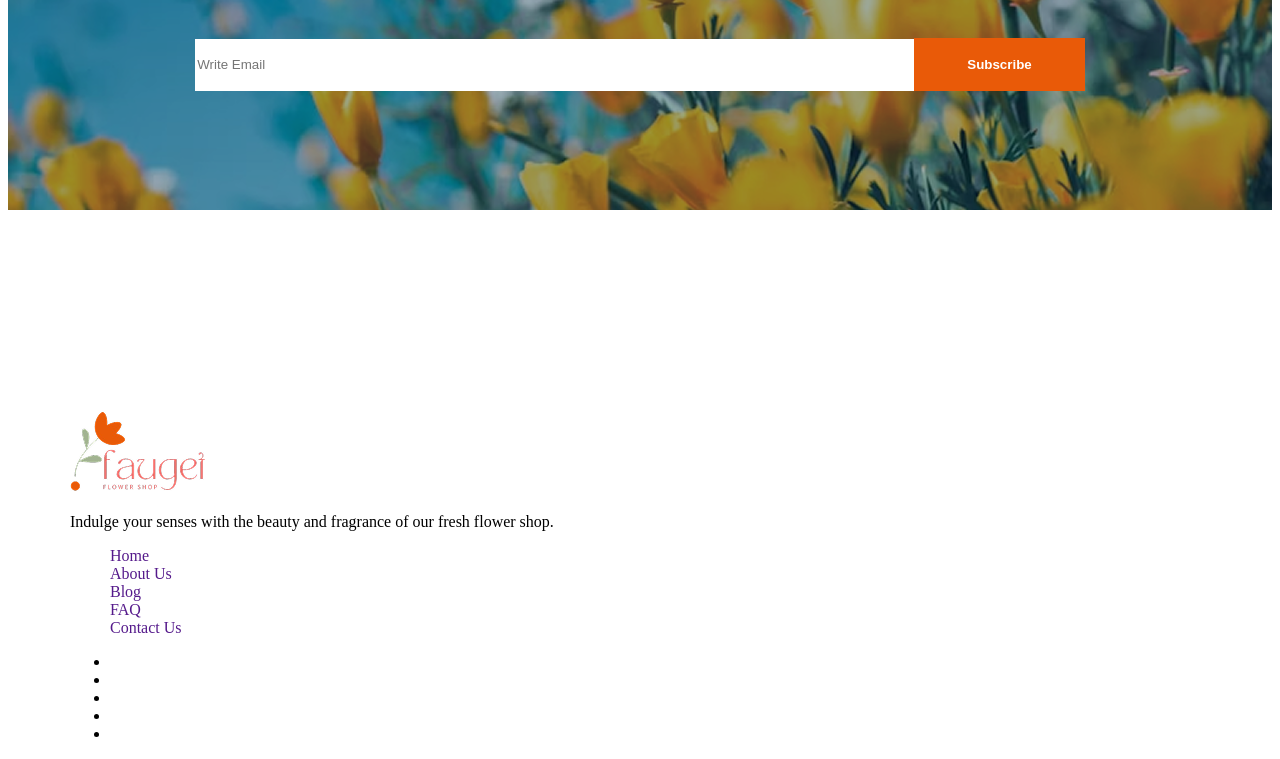
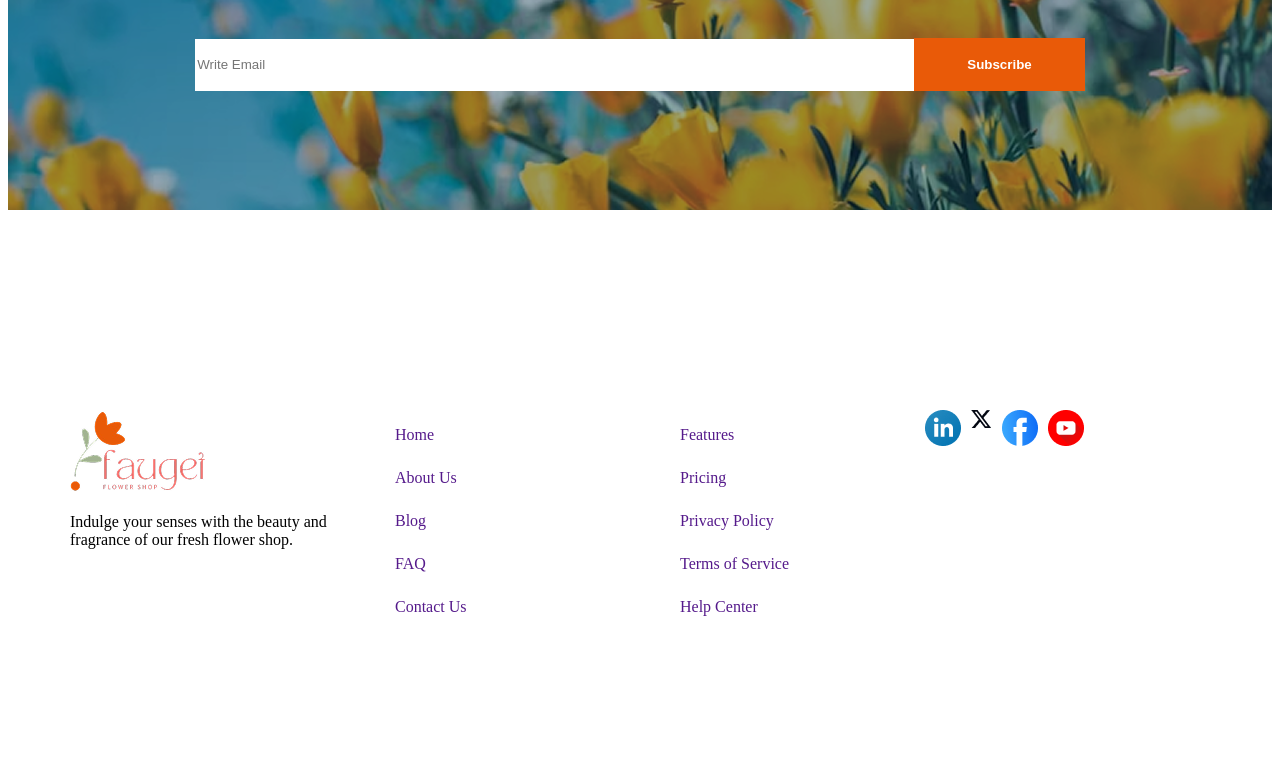
Before and after one commit to maowimim/faugei-plant-shop-repo, a plain HTML site: page index.html in a window 1280 px wide. Shown: the part 2813-3572 px from the top of the page. After the commit the page ends 3462 px from the top, so only its background shows below. Drawn offline with Linux system fonts and the light colour scheme; files whose address does not match are found by name.

Commit message:
added footer section

```diff
--- a/index.html
+++ b/index.html
@@ -163,12 +163,18 @@
       </div>
       <div>
         <ul class="footer-anchor2">
-          <li><a href="Features"></a></li>
-          <li><a href="Pricing"></a></li>
-          <li><a href="Privacy Policy"></a></li>
-          <li><a href="Terms of Service"></a></li>
-          <li><a href="Help Center"></a></li>
+          <li><a href="">Features</a></li>
+          <li><a href="">Pricing</a></li>
+          <li><a href="">Privacy Policy</a></li>
+          <li><a href="">Terms of Service</a></li>
+          <li><a href="">Help Center</a></li>
         </ul>
+      </div>
+      <div class="footer-social">
+        <li><a href=""><img src="assets/icon-linkedin.png" alt=""></a></li>
+        <li><a href=""><img src="assets/icon-twitter.png" alt=""></a></li>
+        <li><a href=""><img src="assets/icon-facebook.png" alt=""></a></li>
+        <li><a href=""><img src="assets/icon-youtube.png" alt=""></a></li>
       </div>
 
      </footer>
--- a/style/style.css
+++ b/style/style.css
@@ -373,9 +373,36 @@ footer{
 }
 
 /* footer related style */
+footer{
+  display: flex;
+}
+
+footer div{
+  width: 25%;
+}
+
+footer div ul > li{
+  margin-bottom: 25px;
+}
+
 .footer-anchor >li> a{
 text-decoration: none;
+
 }
 .footer-anchor{
   list-style: none;
 }
+.footer-anchor2 > li > a{
+  text-decoration: none;
+}
+.footer-anchor2 > li{
+  list-style: none;
+}
+.footer-social {
+  display: flex;
+  gap: 10px;
+}
+.footer-social  li{
+  list-style: none;
+
+}
```
